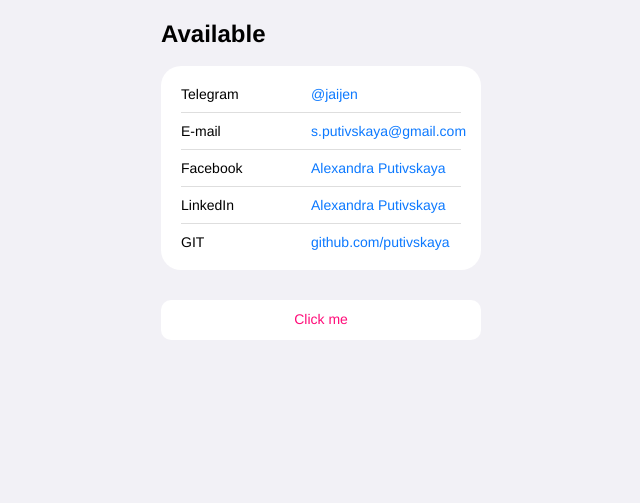
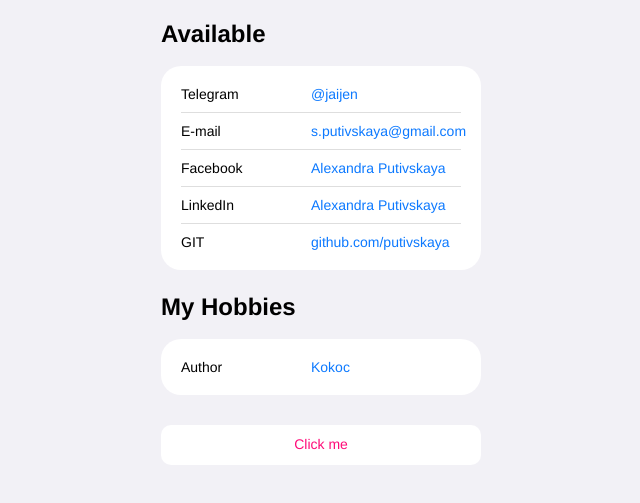
Before and after one commit to putivskaya/putivskaya1, a plain HTML site: page index.html in a window 1280 px wide. Shown: the part 165-668 px from the top of the page, without its empty margins (319-959 px from the left). Drawn offline with Linux system fonts and the light colour scheme.

Commit message:
Update index.html

```diff
--- a/index.html
+++ b/index.html
@@ -44,6 +44,16 @@
             <a class="linsk__link" href="https://github.com/putivskaya">github.com/putivskaya</a>
           </li>
         </ul>
+      </section>
+      <section class="links">
+        <h2 class="links__header">My Hobbies</h2>
+        <ul class="links__container">
+          <li class="links__link">
+            <p class="links__title">Author</p>
+            <a class="linsk__link" href="https://kokoc.com/blog/authors/aleksandra-putivskaya/">Kokoc</a>
+          </li>
+        </ul>
+      </section>
     </main>
     <footer>
       <button type = "button" class="button-link" href=""> Click me </button>
```
